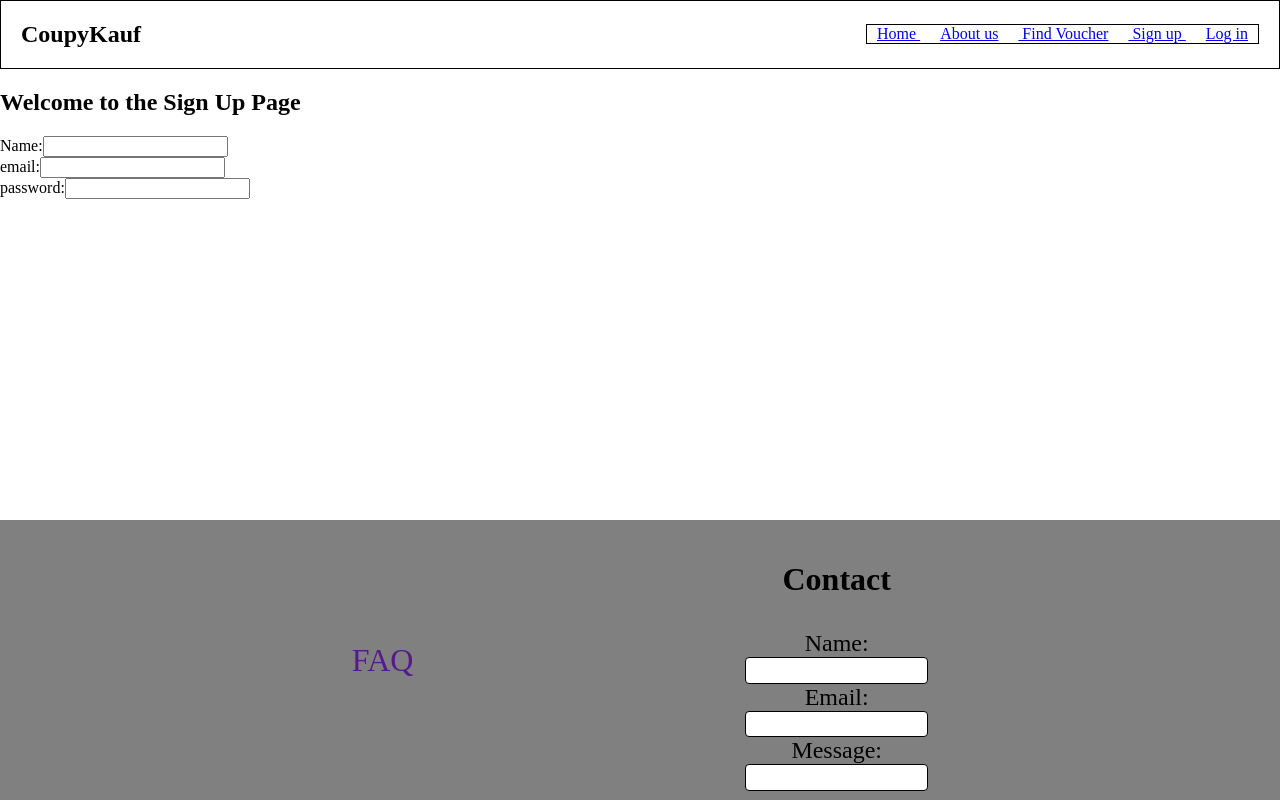
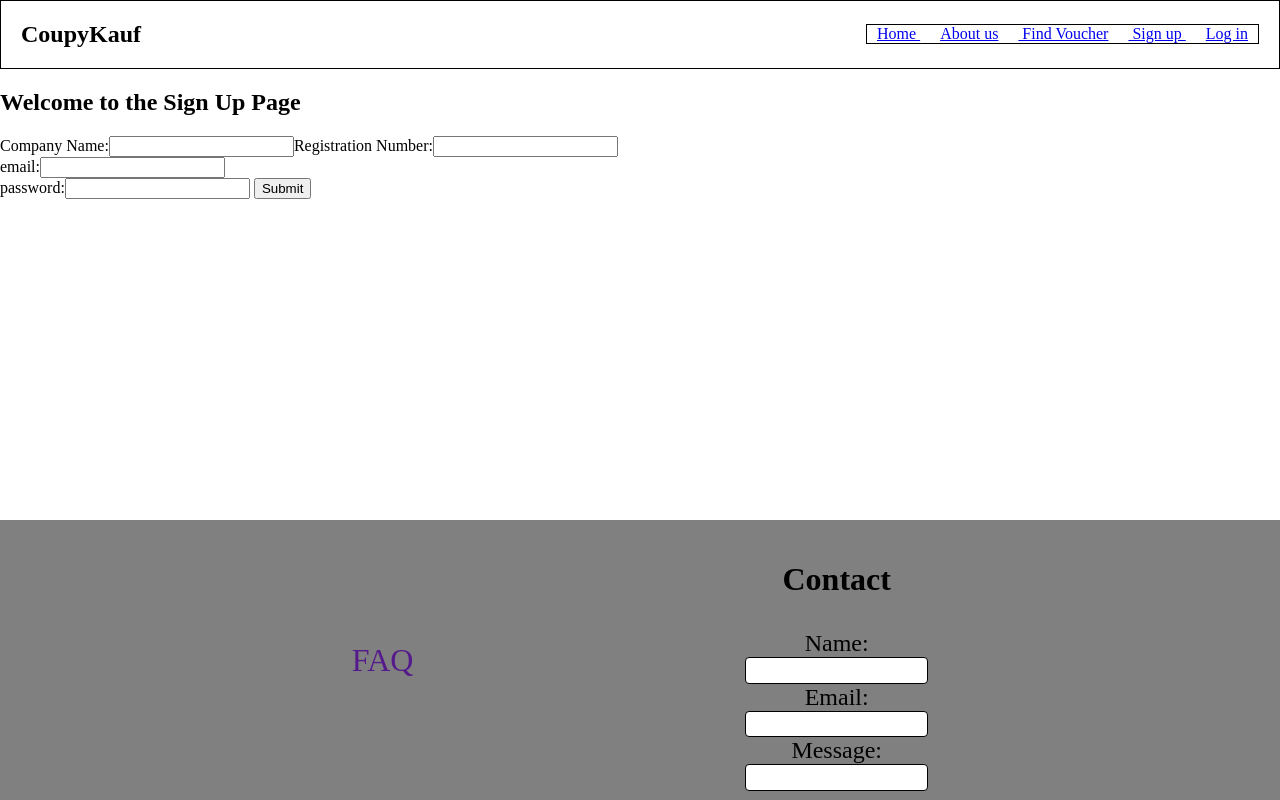
Before and after one commit to bekhzod-ab/coupykauf.io, a React (Create React App) app in the folder front-end/: page /signup in a window 1280 px wide. Built offline with nearby package versions, Linux system fonts and the light colour scheme; the HTML template or start-up script is replaced by a standard one.

Commit message:
signup and redirect functionality

```diff
--- a/front-end/src/App.js
+++ b/front-end/src/App.js
@@ -16,7 +16,7 @@ function App() {
     <Router>
        <div className="app">
          <Navbar/>
-         <div className="wrapper">
+         <div className="wrapper"> {/* this is for fixing the footer to the bottom */}
           <Switch>
               <Route exact path="/"> <HomePage/> </Route>
               <Route exact path="/about"> <AboutUsPage/> </Route>
--- a/front-end/src/pages/SignUpPage.js
+++ b/front-end/src/pages/SignUpPage.js
@@ -1,22 +1,69 @@
+import { useState } from "react";
+import axios from "axios";
+import { useHistory } from "react-router-dom"; /* this is for redirecting after signup  */
+
+
 const SignUpPage = () => {
 
+        /* creating the variables to use in the form */
+        const [company, setCompanyName] = useState("");
+        const [reg_number, setRegistration] = useState("");
+        const [email, setEmail] = useState("");
+        const [password, setPassword] = useState("");
+
+        const history = useHistory(); /* this is for redirecting */
+
+        const handleSubmit = (e) => {
+            e.preventDefault(); /* this is to prevent the Data from "dissapearing" after the Button gets clicked */
+            const companyProfile = { company, reg_number, email, password} /* destructuring all the values in one variable object */
+
+            /* pushing the data stored in "companyProfile" to an endpoint, then redirecting to the loginpage */
+            axios.post("http://localhost:3333/business/signup", companyProfile)
+            .then( () => {
+                history.push("/login")
+            } )
+
+        }
+
     return (
+
         <div className="signup-page">
             <h2> Welcome to the Sign Up Page </h2>
-            <form action="post">
-                <label htmlFor="name">Name:</label>
-                <input type="text"/>
+            <form onSubmit={handleSubmit}> {/* onSubmit the handleSubmit function is executed */}
+                <label htmlFor="name">Company Name:</label>
+                <input
+                type="text"
+                required
+                value={company}
+                onChange={(e) => setCompanyName(e.target.value)} /* execute set... on every Change in tthe input field */
+                />
+                <label htmlFor="registration">Registration Number:</label>
+                <input type="number"
+                required
+                value={reg_number}
+                onChange={(e) => setRegistration(e.target.value)} /* execute set... on every Change in tthe input field */
+                />
                 <br/>
-                <label htmlFor="Email">email:</label>
-                <input type="email"/>
+                <label htmlFor="email">email:</label>
+                <input type="email"
+                required
+                value={email}
+                onChange={(e) => setEmail(e.target.value)} /* execute set... on every Change in tthe input field */
+                />
                 <br/>
                 <label htmlFor="password">password:</label>
-                <input type="password"/>
+                <input
+                type="password"
+                required
+                value={password}
+                onChange={(e) => setPassword(e.target.value)}/>  {/* execute set... on every Change in tthe input field  */}
+                <input type="submit" value="Submit"/>
                 <br/>
+
             </form>
-            <div className="signup-container"> </div>
         </div>
     )
 }
 
+
 export default SignUpPage
```
